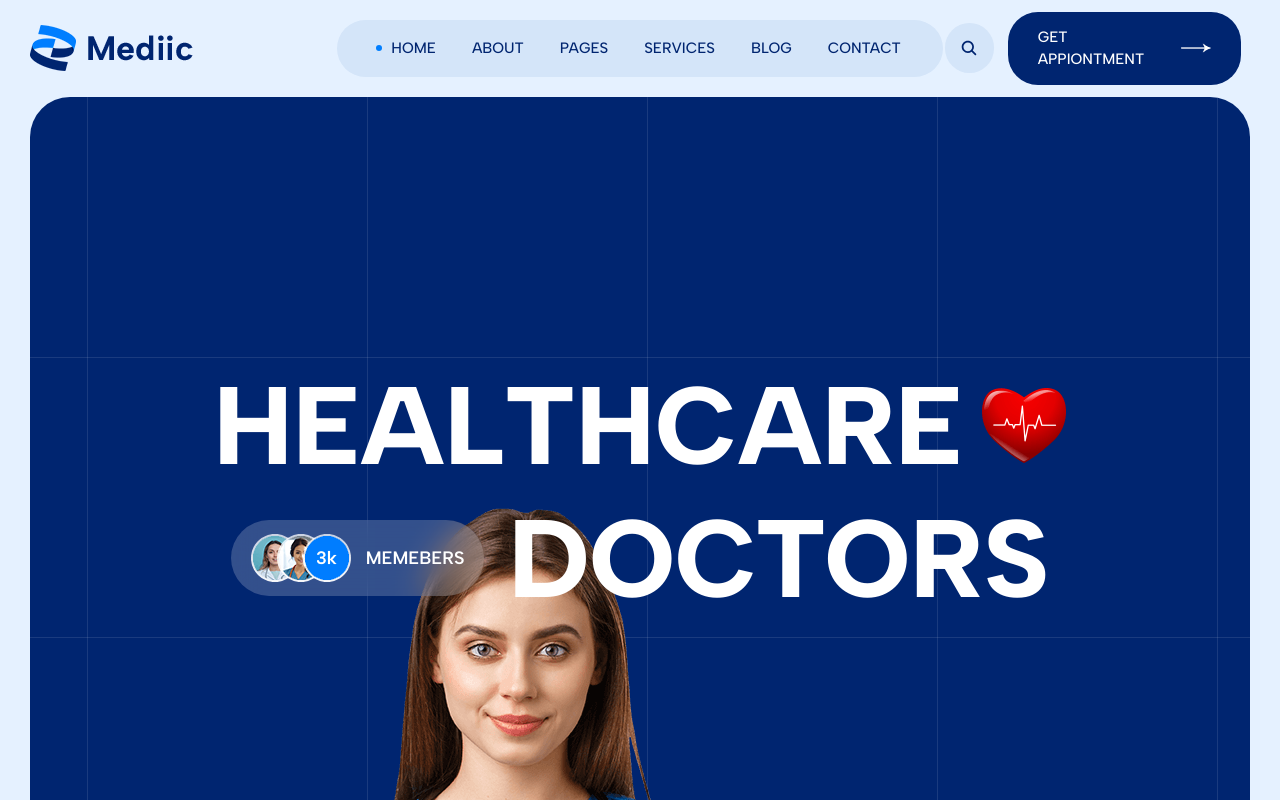
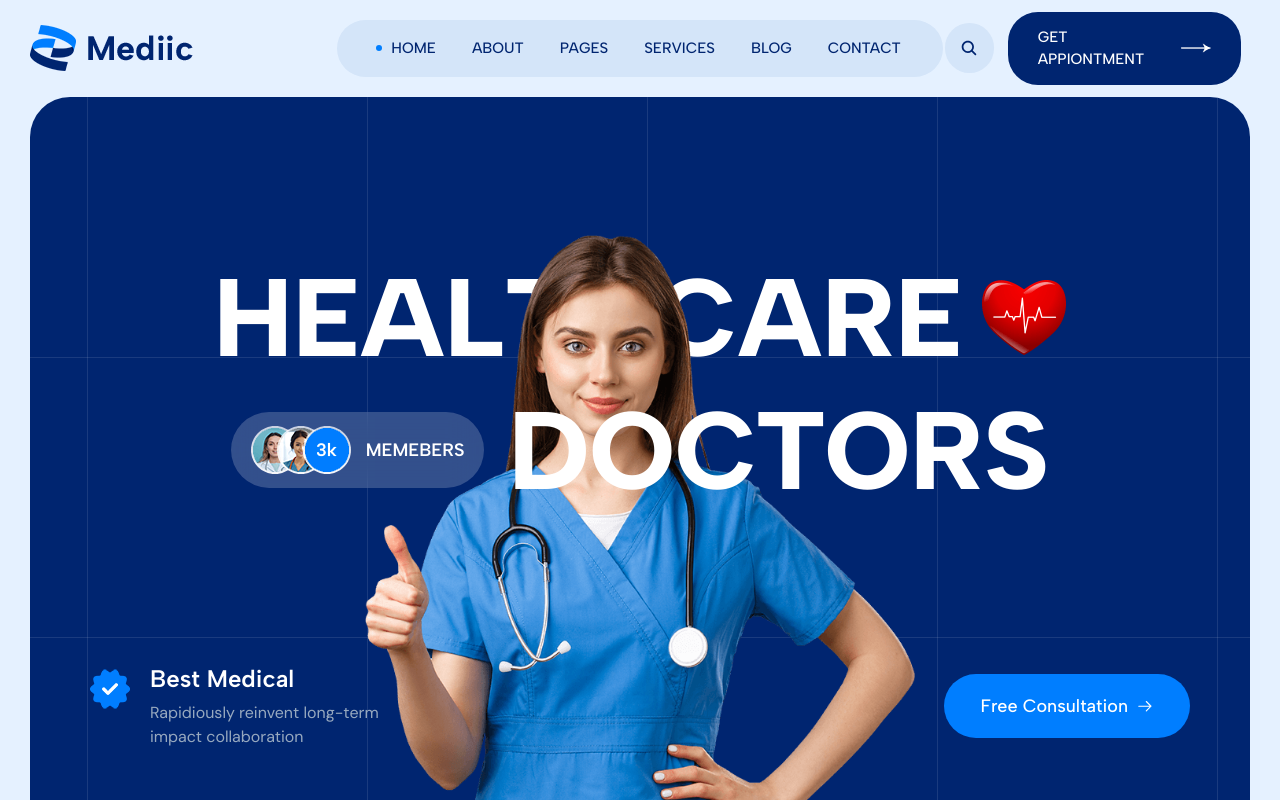
Before and after one commit to jisan5620jk/mediic, a React (Vite) app: page / in a window 1280 px wide. Shown: the top 800 px of the page. Built offline with nearby package versions, Linux system fonts and the light colour scheme.

Commit message:
Update Banner component

```diff
--- a/src/Component1/Banner/Banner.jsx
+++ b/src/Component1/Banner/Banner.jsx
@@ -1,12 +1,16 @@
 import bannerThumb from "/images/hero-img.png";
 import bannerHeart from "/images/banner-heart.png";
 import bannerTeam from "/images/team-img.png";
+import bannerCheck from "/images/tick.png";
+import { Link } from "react-router-dom";
+import { GoArrowRight } from "react-icons/go";
 
 const Banner = () => {
   return (
     <div className="bg-BodyBg-0 px-2 lg:px-[30px]">
       <section className="bg-[url('/images/hero-bg.png')] bg-cover bg-center bg-no-repeat h-[600px] sm:h-[700px] md:h-[1100px] lg:h-[700px] xl:h-[790px] 2xl:h-[790px] flex items-center relative z-10 overflow-hidden rounded-t-[40px]">
         <div className="flex justify-center items-center m-auto">
+          <div className="Container">
             <div className="relative z-10">
               <div className="flex items-center justify-center gap-5">
                 <h1 className="font-AlbertSans font-extrabold text-[110px] text-white uppercase">
@@ -14,17 +18,43 @@ const Banner = () => {
                 </h1>
                 <img src={bannerHeart} draggable="false" />
               </div>
-            <div className="absolute z-10">
+              <div className="absolute z-10 left-1/2 -translate-x-1/2 top-0">
                 <img src={bannerThumb} draggable="false" />
               </div>
               <div className="flex items-center justify-center gap-6 relative z-20 -mt-8">
                 <div className="bg-white bg-opacity-20 backdrop-filter filter-blur-[5px] backdrop-blur-lg flex items-center gap-[15px] rounded-full py-[14px] px-5">
                   <img src={bannerTeam} draggable="false" />
-                <h5 className="font-AlbertSans font-semibold text-white text-lg uppercase">Memebers</h5>
+                  <h5 className="font-AlbertSans font-semibold text-white text-lg uppercase">
+                    Memebers
+                  </h5>
                 </div>
                 <h1 className="font-AlbertSans font-extrabold text-[110px] text-white uppercase">
                   Doctors
                 </h1>
+              </div>
+            </div>
+            <div className="relative z-30 flex justify-between items-center mt-[130px]">
+              <div className="flex gap-5">
+                <div className="mt-[6px]">
+                  <img src={bannerCheck} draggable="false" />
+                </div>
+                <div>
+                  <h5 className="font-AlbertSans font-semibold text-2xl text-white">
+                    Best Medical
+                  </h5>
+                  <p className="font-DMSans text-TextColor-0 mt-[6px]">
+                    Rapidiously reinvent long-term <br /> impact collaboration
+                  </p>
+                </div>
+              </div>
+              <div>
+                <Link to={"/appiontment"}>
+                  <button className="font-AlbertSans font-medium text-lg text-white flex items-center gap-2 bg-PrimaryColor-0 px-9 py-[18px] rounded-full">
+                    Free Consultation
+                    <GoArrowRight />
+                  </button>
+                </Link>
+              </div>
             </div>
           </div>
         </div>
--- a/tailwind.config.js
+++ b/tailwind.config.js
@@ -5,6 +5,7 @@ export default {
     extend: {
       fontFamily: {
         AlbertSans: ["Albert Sans", "sans-serif"],
+        DMSans: ["DM Sans", "sans-serif"],
       },
       colors: {
         PrimaryColor: ["#007eff"],
```
Lines whose indentation alone changed are shown as unchanged.
